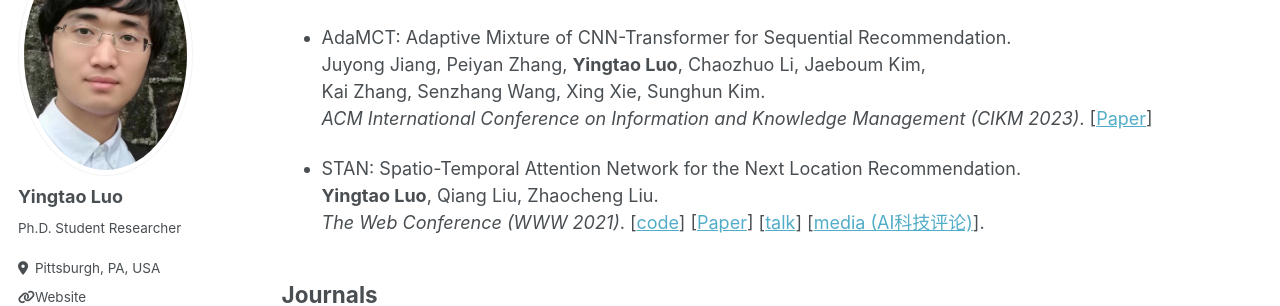
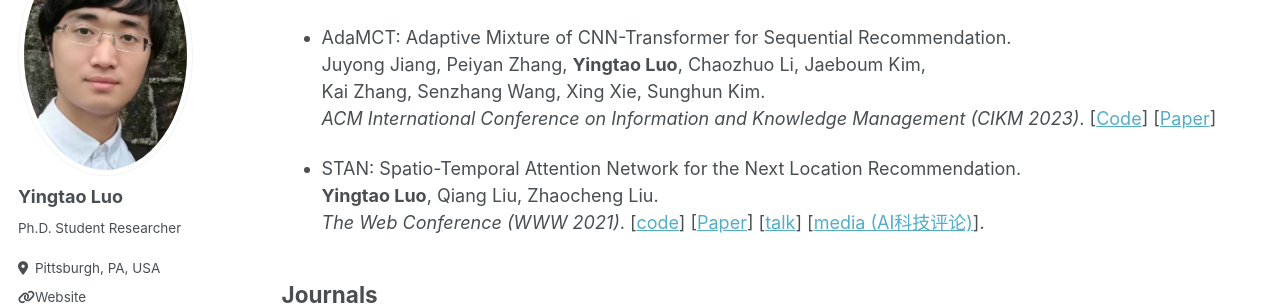
Before and after one commit to yingtaoluo/yingtaoluo.github.io, a Jekyll site: the page built from _pages/publications.md, in a window 1280 px wide and 900 px high, scrolled down 1279 px. Shown: the part 152-458 px from the top of the window. Built offline with Jekyll 4.4.1, drawn with Linux system fonts in a browser that asks for light colours; some web fonts are replaced.

Commit message:
Update publications.md

```diff
--- a/_pages/publications.md
+++ b/_pages/publications.md
@@ -63,7 +63,7 @@ __Yingtao Luo__, Chang Xu, Yang Liu, Weiqing Liu, Shun Zheng, Jiang Bian.
 * AdaMCT: Adaptive Mixture of CNN-Transformer for Sequential Recommendation.
 Juyong Jiang, Peiyan Zhang, __Yingtao Luo__, Chaozhuo Li, Jaeboum Kim,
 Kai Zhang, Senzhang Wang, Xing Xie, Sunghun Kim.
-*ACM International Conference on Information and Knowledge Management (CIKM 2023)*.  [[Paper](https://doi.org/10.1145/3583780.3614773)]
+*ACM International Conference on Information and Knowledge Management (CIKM 2023)*. [[Code](https://github.com/juyongjiang/AdaMCT)]  [[Paper](https://doi.org/10.1145/3583780.3614773)]
 
 * STAN: Spatio-Temporal Attention Network for the Next Location Recommendation.
 __Yingtao Luo__, Qiang Liu, Zhaocheng Liu.
```
